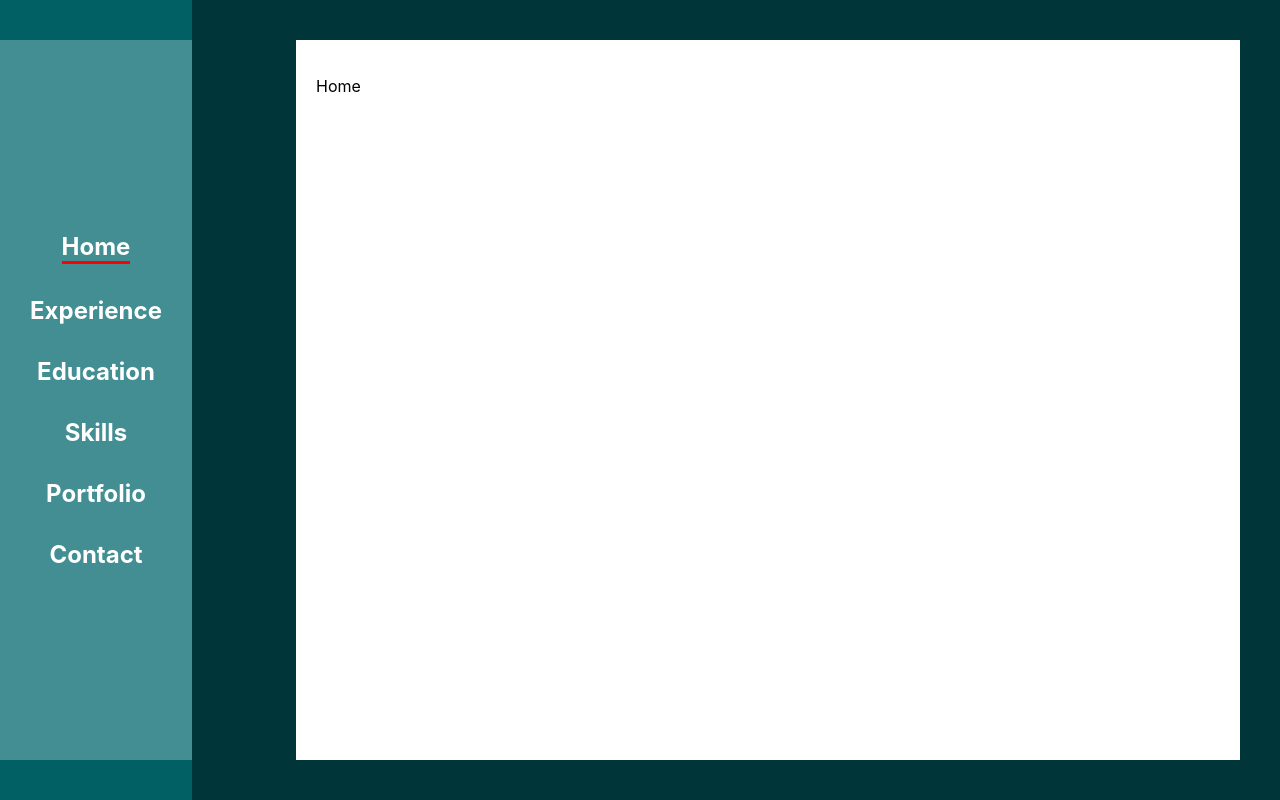
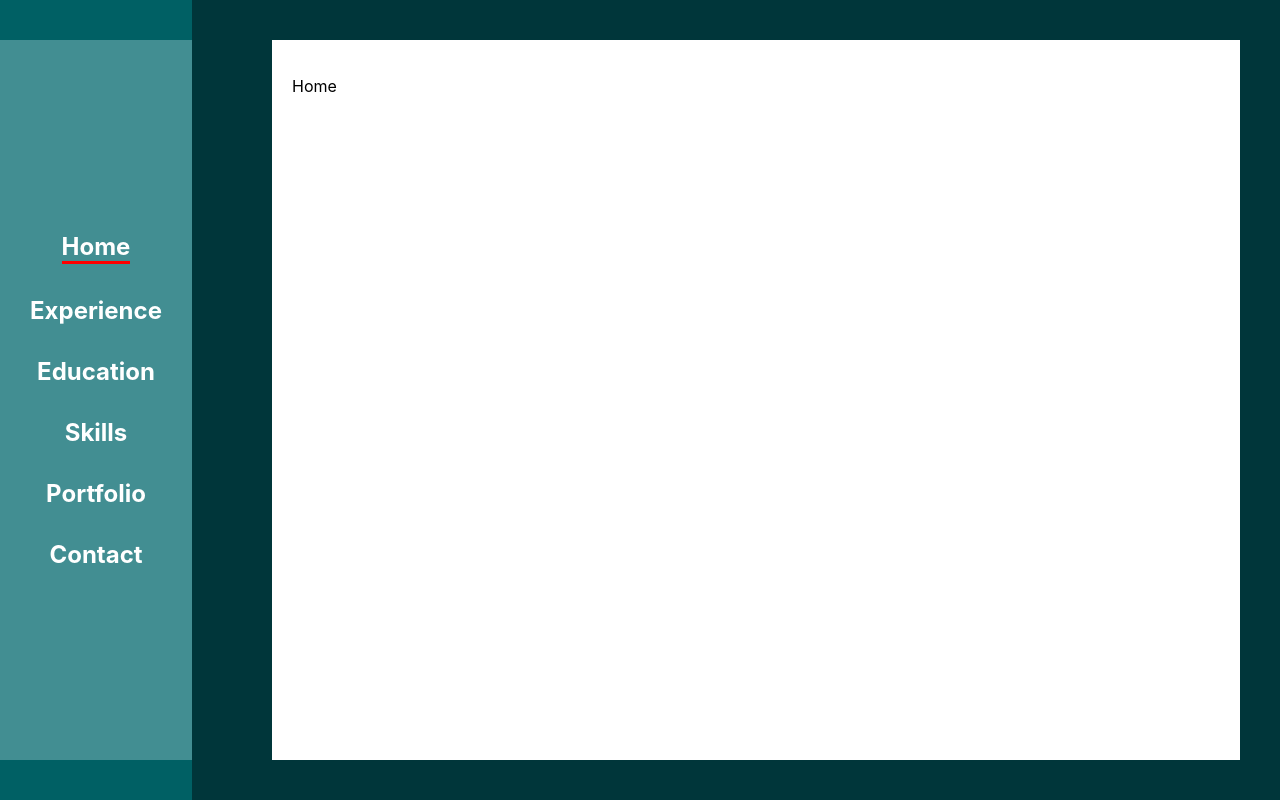
Before and after one commit to SpencerNicholas/me, a React (Create React App) app in the folder me/: page / in a window 1280 px wide. Built offline with nearby package versions, Linux system fonts and the light colour scheme.

Commit message:
Added some 'animation' to sidebar
OnHover actions added through the redux navigation store

```diff
--- a/me/src/components/Sidebar.js
+++ b/me/src/components/Sidebar.js
@@ -2,9 +2,10 @@ import React from "react";
 import App from "../App";
 import store from '../app/store';
 import { useSelector, useDispatch } from 'react-redux';
-import { setPage, selectPage } from './navigation'
+import { setPage, selectPage, selectHover, setHover } from './navigation'
 
 const Sidebar = ({ }) => {
+  const hovering = useSelector(selectHover);
   const page = useSelector(selectPage);
   const dispatch = useDispatch();
 
@@ -47,19 +48,28 @@ const Sidebar = ({ }) => {
 
 
 
+
   return (
     <div style={sidebarStyle}>
       {menuItems.map((item, i) => (
-        <div key={i} style={menuItemStyle} onClick={() => {dispatch(setPage(item.text)) }}>
+        <div key={i} style={menuItemStyle} onClick={() => { dispatch(setPage(item.text)) }}>
           {item.active === (page) ? (
             <div style={activeMenuItemStyle}>
               {item.text}
             </div>
           ) : (
-              <div>
-                {item.text}
+              <div onMouseOver={() => { dispatch(setHover(item.text)) }} onMouseLeave={() => { dispatch(setHover())}}>
+                {item.active === (hovering) ? (
+                  <div style={{ color: 'lightgrey', cursor: 'pointer' }}>
+                    {item.text}
+                  </div>
+                ) : (
+                    <div>
+                      {item.text}
+                    </div>)}
+
               </div>
-            )}
+          )}
         </div>
       ))}
     </div>
--- a/me/src/components/content/ContactContent.js
+++ b/me/src/components/content/ContactContent.js
@@ -7,7 +7,7 @@ const ContactContent = ({ styles }) => {
     borderBottom: "5vh solid #00363a",
     borderRight: "5vh solid #00363a",
     borderLeft: "2vh solid #00363a",
-    marginLeft: '35vh',
+    marginLeft: '20%',
     flex: '1',
     display: 'flex',
     flexDirection: 'row',
--- a/me/src/components/content/EducationContent.js
+++ b/me/src/components/content/EducationContent.js
@@ -7,7 +7,7 @@ const EducationContent = ({ styles }) => {
     borderBottom: "5vh solid #00363a",
     borderRight: "5vh solid #00363a",
     borderLeft: "2vh solid #00363a",
-    marginLeft: '35vh',
+    marginLeft: '20%',
     flex: '1',
     display: 'flex',
     flexDirection: 'row',
--- a/me/src/components/content/ExperienceContent.js
+++ b/me/src/components/content/ExperienceContent.js
@@ -14,7 +14,7 @@ const ExperienceContent = ({ styles }) => {
     borderBottom: "5vh solid #00363a",
     borderRight: "5vh solid #00363a",
     borderLeft: "2vh solid #00363a",
-    marginLeft: '35vh',
+    marginLeft: '20%',
     flex: '1',
     display: 'flex',
     flexDirection: 'row',
--- a/me/src/components/content/HomeContent.js
+++ b/me/src/components/content/HomeContent.js
@@ -7,7 +7,7 @@ const HomeContent = ({ styles }) => {
     borderBottom: "5vh solid #00363a",
     borderRight: "5vh solid #00363a",
     borderLeft: "2vh solid #00363a",
-    marginLeft: '35vh',
+    marginLeft: '20%',
     flex: '1',
     display: 'flex',
     flexDirection: 'row',
--- a/me/src/components/content/PortfolioContent.js
+++ b/me/src/components/content/PortfolioContent.js
@@ -7,7 +7,7 @@ const PortfolioContent = ({ styles }) => {
     borderBottom: "5vh solid #00363a",
     borderRight: "5vh solid #00363a",
     borderLeft: "2vh solid #00363a",
-    marginLeft: '35vh',
+    marginLeft: '20%',
     flex: '1',
     display: 'flex',
     flexDirection: 'row',
--- a/me/src/components/content/SkillsContent.js
+++ b/me/src/components/content/SkillsContent.js
@@ -7,7 +7,7 @@ const SkillsContent = ({ styles }) => {
     borderBottom: "5vh solid #00363a",
     borderRight: "5vh solid #00363a",
     borderLeft: "2vh solid #00363a",
-    marginLeft: '35vh',
+    marginLeft: '20%',
     flex: '1',
     display: 'flex',
     flexDirection: 'row',
--- a/me/src/components/navigation.js
+++ b/me/src/components/navigation.js
@@ -4,6 +4,7 @@ export const navigationSlice = createSlice({
     name: 'navigation',
     initialState: {
         page: 1,
+        hover: false,
     },
     reducers: {
         setPage: (state, action) => {
@@ -30,11 +31,37 @@ export const navigationSlice = createSlice({
                     state.page = 1;
             }
         },
+        setHover: (state, action)=>{
+            switch (action.payload) {
+                case 'Home':
+                    state.hover = 1;
+                    break;
+                case 'Experience':
+                    state.hover = 2;
+                    break;
+                case 'Education':
+                    state.hover = 3;
+                    break;
+                case 'Skills':
+                    state.hover = 4;
+                    break;
+                case 'Portfolio':
+                    state.hover = 5;
+                    break;
+                case 'Contact':
+                    state.hover = 6;
+                    break;
+                default:
+                    state.hover = 0;
+            }
+        }
     },
 });
 
-export const { setPage } = navigationSlice.actions;
+export const { setPage, setHover } = navigationSlice.actions;
 
 export const selectPage = state => state.navigation.page;
 
+export const selectHover = state => state.navigation.hover;
+
 export default navigationSlice.reducer;
```
